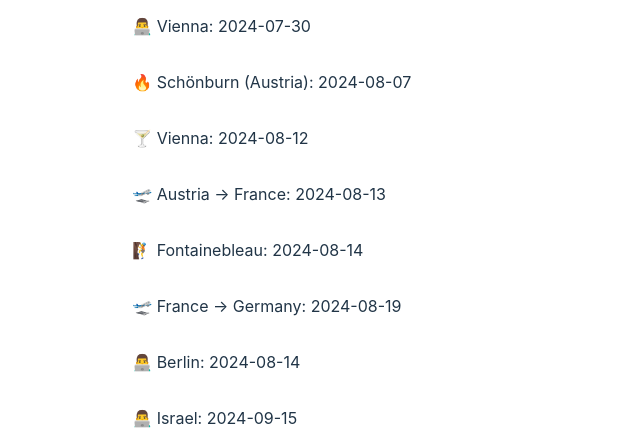
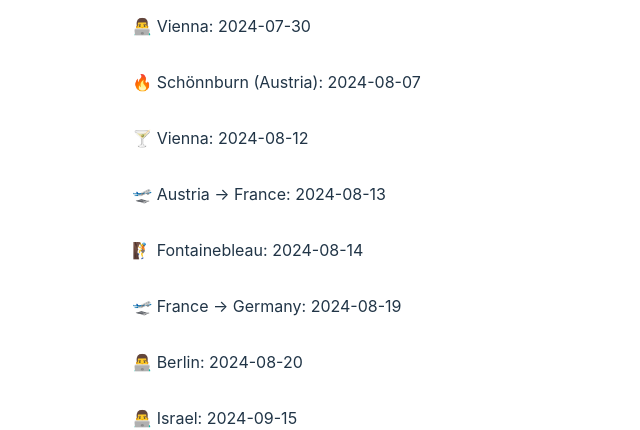
Before and after one commit to soof-golan/whereis.soofgolan.com, a React (Vite) app: page / in a window 1280 px wide. Shown: the part 1362-1792 px from the top of the page, without its empty margins (319-959 px from the left). Built offline with nearby package versions, Linux system fonts and the light colour scheme.

Commit message:
Update App.tsx

```diff
--- a/src/App.tsx
+++ b/src/App.tsx
@@ -61,7 +61,7 @@ const schedule: Schedule = [
         date: moment('2024-07-30')
     },
     {
-        location: "🔥 Schönburn (Austria)",
+        location: "🔥 Schönnburn (Austria)",
         date: moment('2024-08-07')
     },
     {
@@ -82,7 +82,7 @@ const schedule: Schedule = [
     },
     {
         location: "👨‍💻 Berlin",
-        date: moment('2024-08-14')
+        date: moment('2024-08-20')
     },
     {
         location: "👨‍💻 Israel",
```
